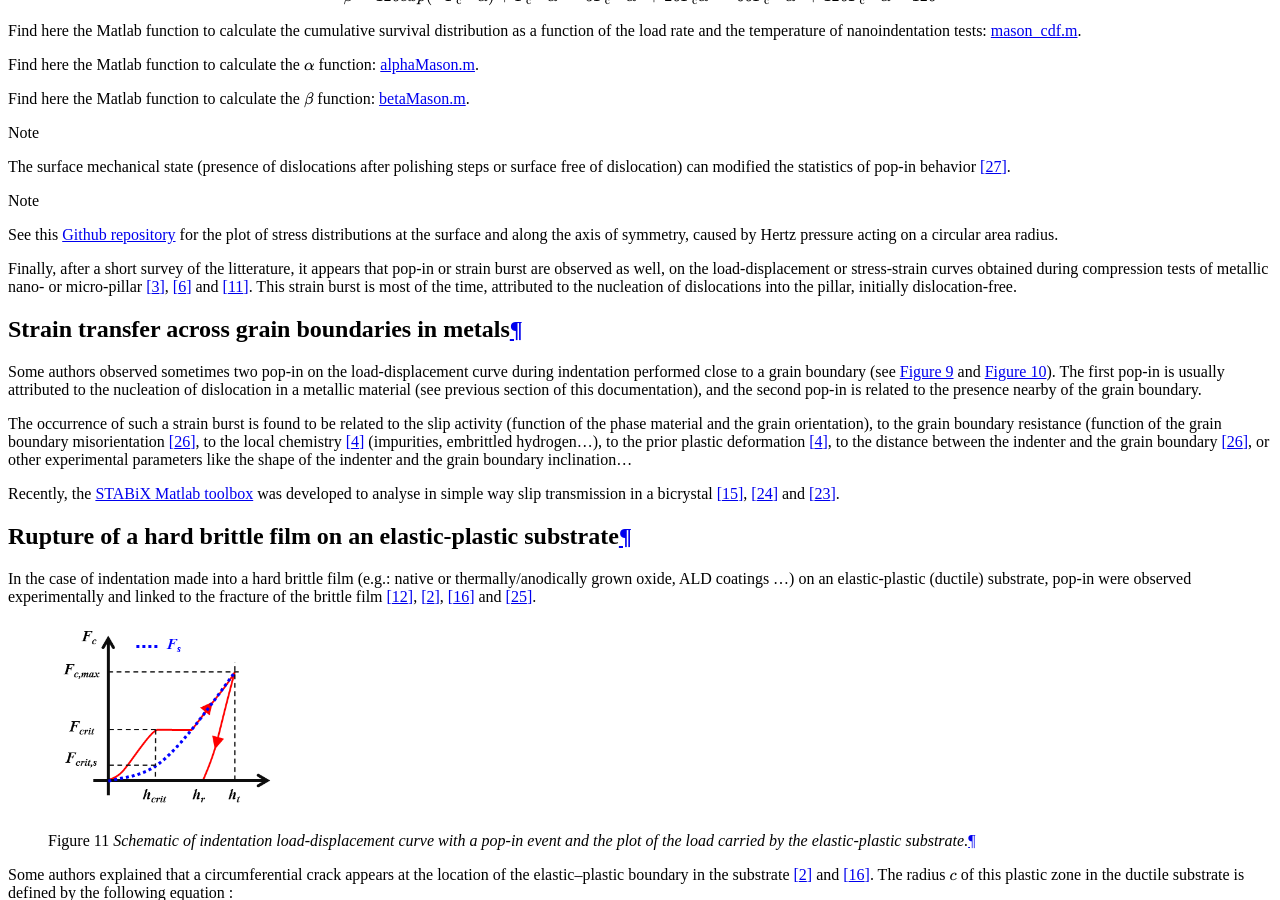
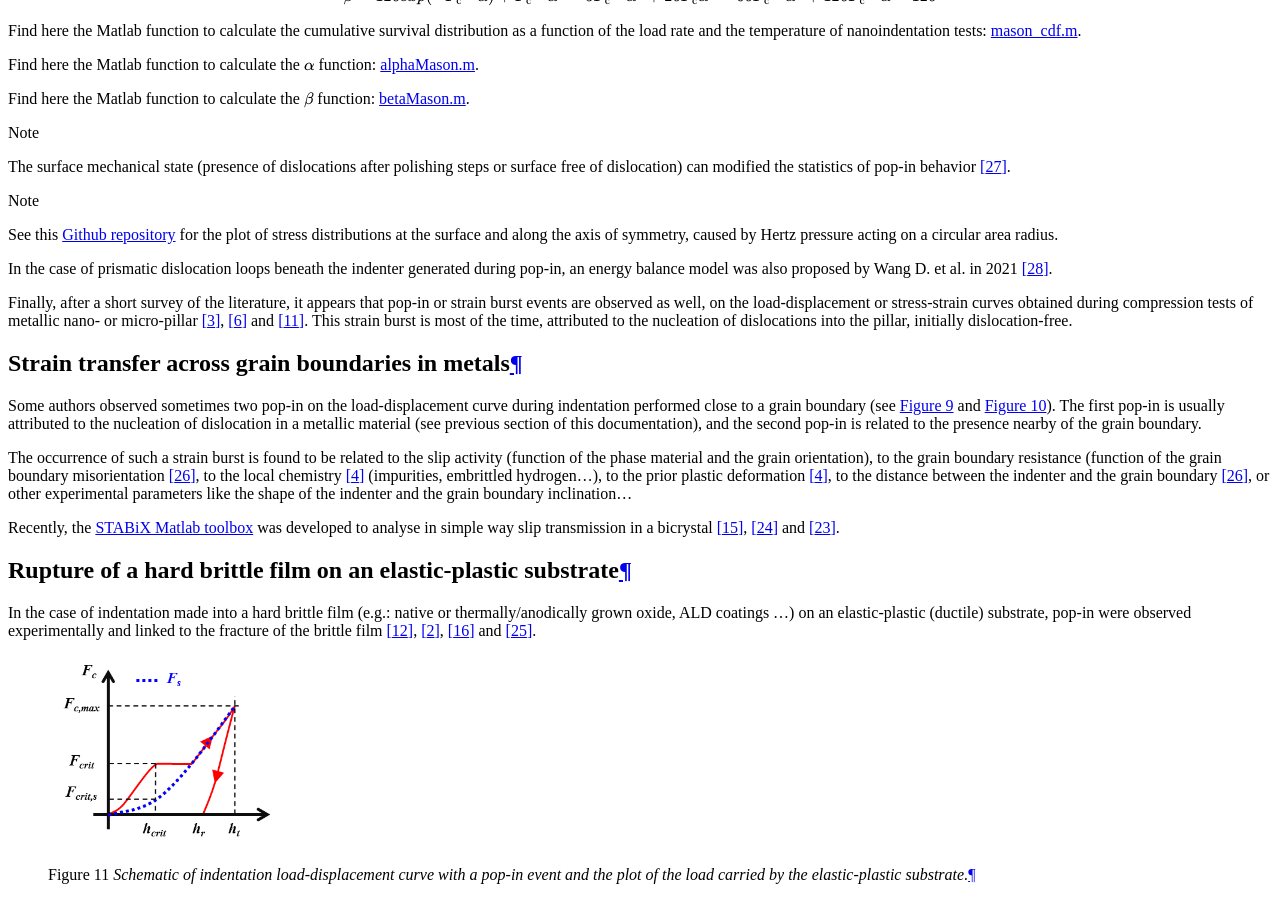
Before and after one commit to DavidMercier/PopIn, a Sphinx documentation site: the page built from doc/models.rst, in a window 1280 px wide and 900 px high, scrolled down 5077 px. Built offline with Sphinx 7.4.7, drawn with Linux system fonts in a browser that asks for light colours; comment, search, counter and statistics services are not loaded; some of the changed text lies outside the part shown.

Commit message:
Update models.rst

```diff
--- a/doc/models.rst
+++ b/doc/models.rst
@@ -241,9 +241,10 @@ Find here the |matlab| function to calculate the :math:`\beta` function:
     See this `Github repository <https://github.com/DavidMercier/Matlab_functions/tree/master/mechanicalContact/hertzEquations>`_ for the plot of stress distributions at the surface and along the axis of symmetry,
     caused by Hertz pressure acting on a circular area radius.
 
-Finally, after a short survey of the litterature, it appears that pop-in or strain burst are observed as well,
-on the load-displacement or stress-strain curves obtained during compression tests of metallic nano- or micro-pillar [#Bei_2008]_, [#Crosby_2015]_ and [#Kraft_2010]_.
-This strain burst is most of the time, attributed to the nucleation of dislocations into the pillar, initially dislocation-free.
+In the case of prismatic dislocation loops beneath the indenter generated during pop-in, an energy balance model was also proposed by Wang D. et al. in 2021 [#Wang_2021]_.
+
+Finally, after a short survey of the literature, it appears that pop-in or strain burst events are observed as well,
+on the load-displacement or stress-strain curves obtained during compression tests of metallic nano- or micro-pillar [#Bei_2008]_, [#Crosby_2015]_ and [#Kraft_2010]_. This strain burst is most of the time, attributed to the nucleation of dislocations into the pillar, initially dislocation-free.
 
 .. _strain_transfer:
 
@@ -349,6 +350,7 @@ References
 .. [#Stauffer_2012] `Stauffer D.D. et al., "Plastic response of the native oxide on Cr and Al thin films from in situ conductive nanoindentation" (2012). <https://doi.org/10.1557/jmr.2011.432>`_
 .. [#Wang_2004] `Wang M.G. and Ngan A.H.W., "Indentation strain burst phenomenon induced by grain boundaries in niobium" (2004). <https://doi.org/10.1557/JMR.2004.0316>`_
 .. [#Wang_2012] `Wang L., "Influences of sample preparation on the indentation size effect and nanoindentation pop-in on nickel" PhD Thesis (2012). <http://trace.tennessee.edu/utk_graddiss/1371>`_
+.. [#Wang_2021] `Wang D., "Understanding the hydrogen effect on pop-in behavior of an equiatomic high-entropy alloy during in-situ nanoindentation", Journal of Materials Science & Technology (2021). <https://doi.org/10.1016/j.jmst.2021.04.060>`_
 .. [#Weibull_1951] `Weibull W., "A statistical distribution function of wide applicability", J. Appl. Mech.-Trans. ASME (1951), 18(3). <http://www.barringer1.com/wa_files/Weibull-ASME-Paper-1951.pdf>`_
 .. [#Wo_2006] `Wo P.C. et al., "Time-dependent incipient plasticity in Ni3Al as observed in nanoindentation" (2006). <https://doi.org/10.1557/JMR.2005.0056>`_
 .. [#Wu_2014_1] `Wu D. et al., "Effect of tip radius on the incipient plasticity of chromium studied by nanoindentation" (2014). <https://doi.org/10.1016/j.scriptamat.2014.09.017>`_
```
